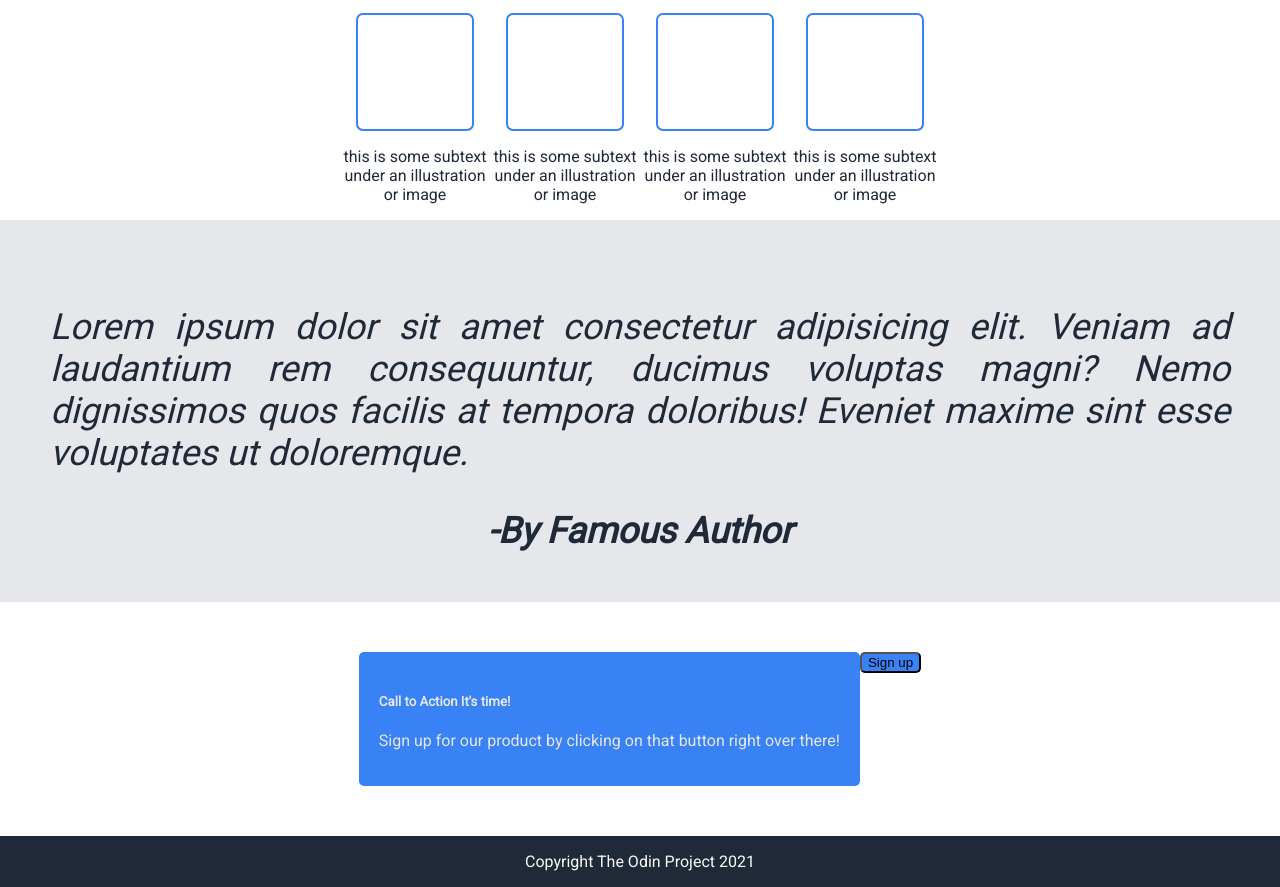
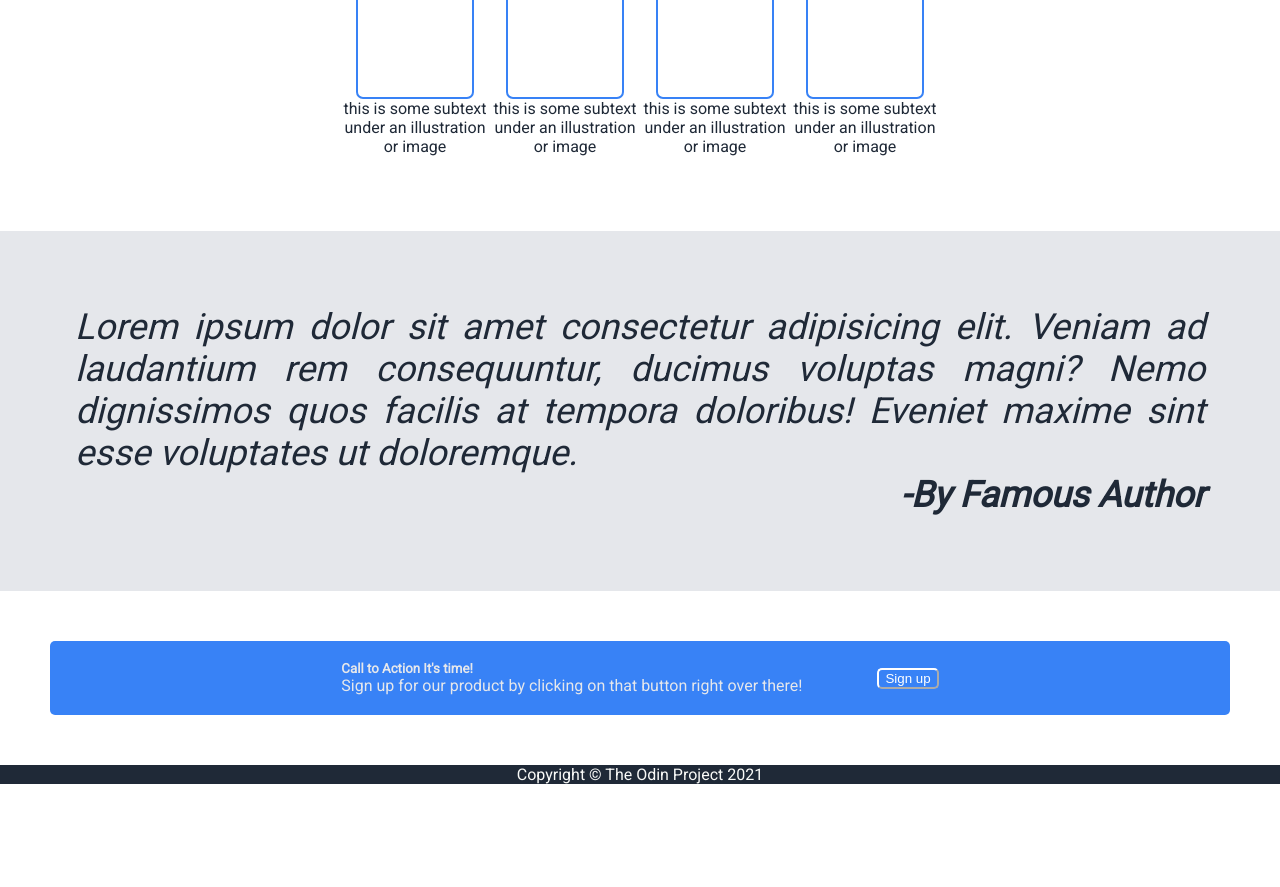
Before and after one commit to sabo-codes/odin-websites, a plain HTML site: page first-website/index.html in a window 1280 px wide. Shown: the part 388-1275 px from the top of the page. After the commit the page ends 1172 px from the top, so only its background shows below. Drawn offline with Linux system fonts and the light colour scheme; a script that the page names is missing.

Commit message:
update layout

```diff
--- a/first-website/index.html
+++ b/first-website/index.html
@@ -30,7 +30,9 @@
                 <div class="awesome-text">
                     <h2>This website is awesome</h2>
                     <p>Lorem ipsum dolor sit amet consectetur, adipisicing elit. Tempora, consectetur est.</p>
-                    <button>Sign up</button>
+                    <form action="">
+                        <button type="submit">Sign up</button>
+                    </form>
                 </div>
                 <div class="awesome-placeholder">
                     <p>placeholder for an image</p>
@@ -69,12 +71,14 @@
                 <p>Sign up for our product by clicking on that button right over there!</p>
             </div>
             <div class="button">
-                <button>Sign up</button>
+                <form action="">
+                    <button type="submit">Sign up</button>
+                </form>
             </div>
         </div>
 
         <footer>
-            <p>Copyright The Odin Project 2021</p>
+            <p>Copyright © The Odin Project 2021</p>
         </footer>
 		<script type="text/javascript" src="js/main.js"></script>
 	</body>
--- a/first-website/style.css
+++ b/first-website/style.css
@@ -24,9 +24,10 @@
 
   nav {
     display: flex;
-    justify-content: space-around;
+    justify-content: space-between;
     align-items: center;
   }
+
   ul {
     display: flex;
     margin: 0;
@@ -36,6 +37,11 @@
 
   .left{
     font-size: 24px;
+    margin-left: 50px;
+  }
+
+  .right {
+    margin-right: 50px;
   }
 
   header > h2 {
@@ -75,6 +81,11 @@
   button {
     background-color: #3882f6;
     border-radius: 5px;
+    color: white;
+  }
+
+  p + form > button {
+    border-color:  transparent;
   }
 
   .information {
@@ -83,12 +94,14 @@
     display: flex;
     justify-content: center;
     text-align: center;
+    padding-bottom: 75px;
   }
 
   header + h2 {
     text-align: center;
     color: #1F2937;
     font-size: 36px;
+    padding: 30px;
   }
 
   .box {
@@ -108,28 +121,43 @@
     color: #1F2937;
     font-size: 36px;
     display: flex;
-    justify-content: center;
-    flex-wrap: wrap;
+    align-items: center;
+    flex-direction: column;
     text-align: justify;
     font-style: italic;
-    padding: 50px;
+    padding: 75px;
   }
 
-  .quote > h4 {
+  p {
     margin: 0;
+  }
+
+  h2, h4, h5 {
+    margin: 0;
+  }
+
+  h4 {
+    text-align: right;
+    width: 100%;
   }
 
   .action {
     display: flex;
     justify-content: center;
+    gap: 75px;
     margin: 50px;
     color: #E5E7EB;
+    background-color: #3882f6;
+    border-radius: 5px;
+    padding: 20px 50px;
   }
 
-  .call {
-    background-color: #3882f6;
-    border-radius: 5px;
-    padding: 20px;
+  .button {
+    display: flex;
+    align-items: center;
+  }
+  .button > form > button {
+    border-color: white;
   }
 
   footer {
```
